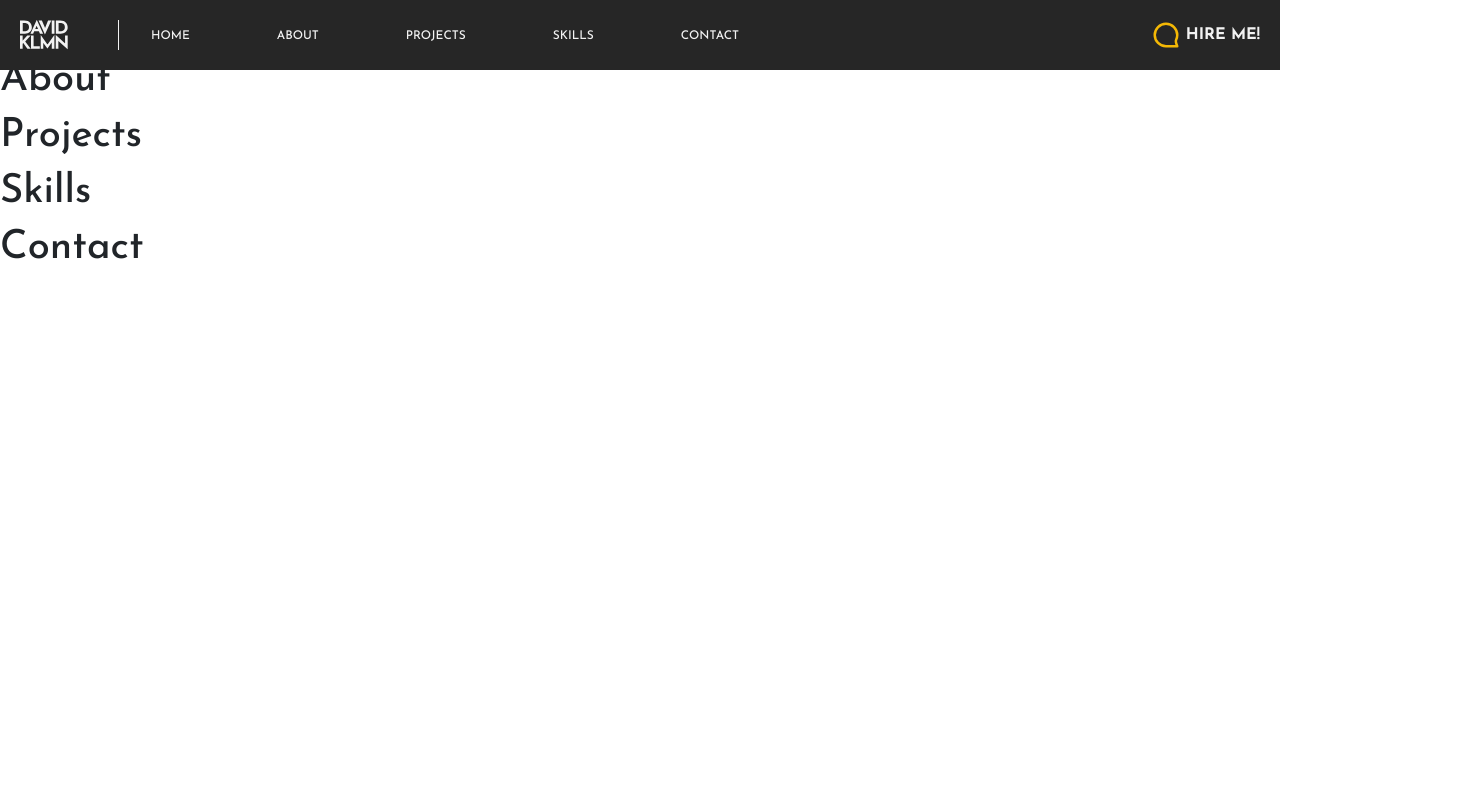
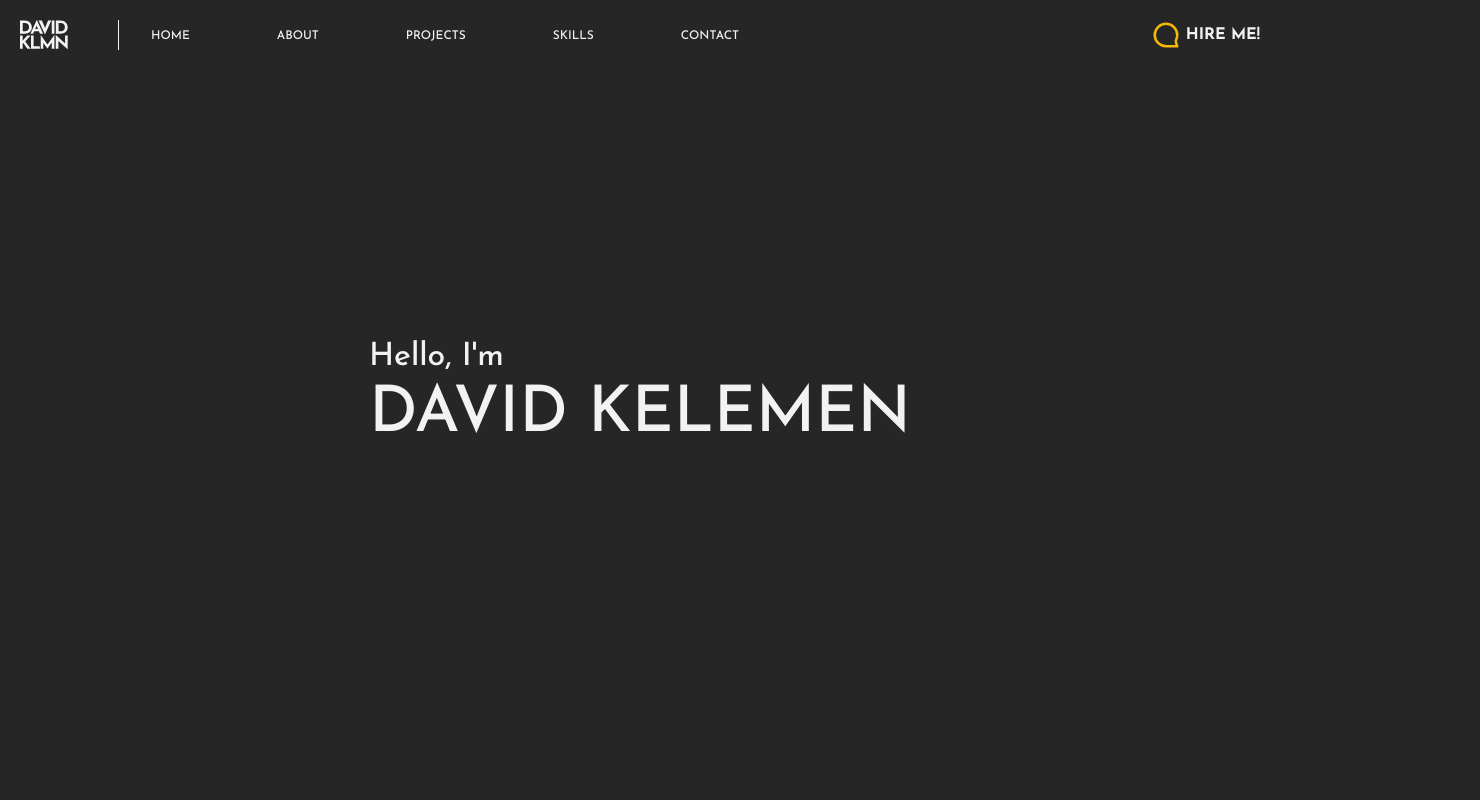
Before and after one commit to davidklmn/portfolio, a React (Create React App) app: page / in a window 1280 px wide. Shown: the top 800 px of the page, 1480 px wide, since content can reach past the window. Built offline with nearby package versions, Linux system fonts and the light colour scheme.

Commit message:
Added Main section

```diff
--- a/src/components/About.js
+++ b/src/components/About.js
@@ -1,5 +1,3 @@
 export default function About() {
-    return(
-    <h1>About</h1>
-    );
+  return <h1>About</h1>;
 }
--- a/src/components/Contact.js
+++ b/src/components/Contact.js
@@ -1,5 +1,3 @@
 export default function Contact() {
-    return(
-    <h1>Contact</h1>
-    );
+  return <h1>Contact</h1>;
 }
--- a/src/components/Home.js
+++ b/src/components/Home.js
@@ -1,5 +1,14 @@
+import "./home.css";
+import { ReactComponent as Vector } from "../pictures/blobanimation.svg";
+
 export default function Home() {
-    return(
-    <h1>Home</h1>
-    );
+  return (
+    <div id="home" className="main-container">
+      <Vector className="blob" />
+      <div className="itsme">
+        <h2>Hello, I'm</h2>
+        <h1>DAVID KELEMEN</h1>
+      </div>
+    </div>
+  );
 }
--- a/src/components/Navigation.js
+++ b/src/components/Navigation.js
@@ -1,47 +1,75 @@
-import './navigation.css'
-import {ReactComponent as Logo} from '../pictures/davidklmn_logo.svg';
-import {ReactComponent as Message} from '../pictures/message.svg';
-import { useState } from 'react';
+import "./navigation.css";
+import { ReactComponent as Logo } from "../pictures/davidklmn_logo.svg";
+import { ReactComponent as Message } from "../pictures/message.svg";
+import { useState } from "react";
 
-export default function Navigation(){
+export default function Navigation() {
+  const [toggle, setToggle] = useState("false");
+  const [menu, setMenu] = useState("Menu");
 
-  const [toggle, setToggle] = useState('false');
-  const [menu, setMenu] = useState('Menu');
+  function menuToggle() {
+    const navToggle = document.querySelector(".nav-toggle");
 
-  function menuToggle(){
-    const navToggle = document.querySelector('.nav-toggle');
-
-    if(toggle === 'false'){
-      setToggle('true')
-      navToggle.classList.add('toggle-open')
-     } else {
-      setToggle('false')
-      navToggle.classList.remove('toggle-open')
+    if (toggle === "false") {
+      setToggle("true");
+      navToggle.classList.add("toggle-open");
+    } else {
+      setToggle("false");
+      navToggle.classList.remove("toggle-open");
     }
-    if(menu === 'Menu'){
-      setMenu('Close')
+    if (menu === "Menu") {
+      setMenu("Close");
     } else {
-      setMenu('Menu')
+      setMenu("Menu");
     }
   }
 
   return (
     <nav>
       <div className="nav-container">
-        <a href='/'><Logo className='logo'/></a>
-        <button onClick={menuToggle} className='nav-toggle' aria-controls='primary-navigation' aria-expanded='false'><span className='menu-button'>{menu}</span></button>
-        <div className='navlink' data-visible={toggle}>
-          <ul id='primary-navigation'>
-            <div><a onClick={menuToggle} href='#home'>Home</a></div>
-            <div><a onClick={menuToggle} href='#about'>About</a></div>
-            <div><a onClick={menuToggle} href='#projects'>Projects</a></div>
-            <div><a onClick={menuToggle} href='#skills'>Skills</a></div>
-            <div><a onClick={menuToggle} href='#contact'>Contact</a></div>
+        <a href="/">
+          <Logo className="logo" />
+        </a>
+        <button
+          onClick={menuToggle}
+          className="nav-toggle"
+          aria-controls="primary-navigation"
+          aria-expanded="false"
+        >
+          <span className="menu-button">{menu}</span>
+        </button>
+        <div className="navlink" data-visible={toggle}>
+          <ul id="primary-navigation">
+            <div>
+              <a onClick={menuToggle} href="#home">
+                Home
+              </a>
+            </div>
+            <div>
+              <a onClick={menuToggle} href="#about">
+                About
+              </a>
+            </div>
+            <div>
+              <a onClick={menuToggle} href="#projects">
+                Projects
+              </a>
+            </div>
+            <div>
+              <a onClick={menuToggle} href="#skills">
+                Skills
+              </a>
+            </div>
+            <div>
+              <a onClick={menuToggle} href="#contact">
+                Contact
+              </a>
+            </div>
           </ul>
         </div>
-        <div className='cta-container'>
-            <Message className='message'/>
-            <a href='#hireme'>Hire Me!</a>
+        <div className="cta-container">
+          <Message className="message" />
+          <a href="#hireme">Hire Me!</a>
         </div>
       </div>
     </nav>
--- a/src/components/Projects.js
+++ b/src/components/Projects.js
@@ -1,5 +1,3 @@
 export default function Projects() {
-    return(
-    <h1>Projects</h1>
-    );
+  return <h1>Projects</h1>;
 }
--- a/src/components/Skills.js
+++ b/src/components/Skills.js
@@ -1,5 +1,3 @@
 export default function Skills() {
-    return(
-    <h1>Skills</h1>
-    );
+  return <h1>Skills</h1>;
 }
--- /dev/null
+++ b/src/components/home.css
@@ -0,0 +1,32 @@
+.main-container{
+    width: 100%;
+    height: 100vh;
+    display: flex;
+    flex-direction: column;
+    justify-content: center;
+    align-items: center;
+
+    background-color: var(--darkgrey);
+    color: var(--textcolor);
+}
+
+.itsme{
+    z-index: 1000;
+}
+
+.main-container h1{
+    font-size: 4rem;
+}
+
+.main-container h2 {
+    font-size: 2rem;
+    margin: 0;
+}
+
+.blob{
+height: 60%;
+
+    position: absolute;
+    z-index: 0;
+    transform: translateX(200px);
+}
--- a/src/components/navigation.css
+++ b/src/components/navigation.css
@@ -83,6 +83,8 @@
         padding: 4.25rem 0;
         transform: translateX(-110%);
         transition: 0.5s ease;
+
+        box-shadow: 10px 0 0 rgb(38, 38, 38, 0.7);
     }
 
     .navlink[data-visible='true']{
--- a/src/index.css
+++ b/src/index.css
@@ -11,6 +11,7 @@
 
 html{
   overflow-x: hidden;
+  background-color: var(--darkgrey);
 }
 
 body {
```
Also changed, not shown: src/App.js (+8 -8 lines), src/pictures/Vector.svg (added), src/pictures/blobanimation.svg (added).
